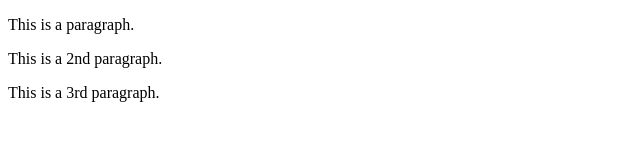
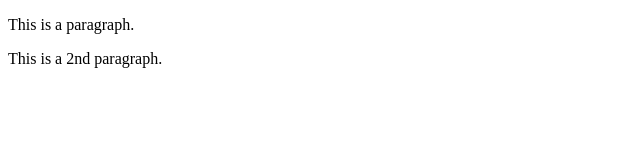
Before and after one commit to gitdagray/git-example-project, a plain HTML site: page index.html in a window 1280 px wide. Shown: the whole page, without its empty margins (0-640 px from the left). Drawn offline with Linux system fonts and the light colour scheme.

Commit message:
Removed paragraph

```diff
--- a/index.html
+++ b/index.html
@@ -8,6 +8,5 @@
   <body>
     <p>This is a paragraph.</p>
     <p>This is a 2nd paragraph.</p>
-    <p>This is a 3rd paragraph.</p>
   </body>
 </html>
```
